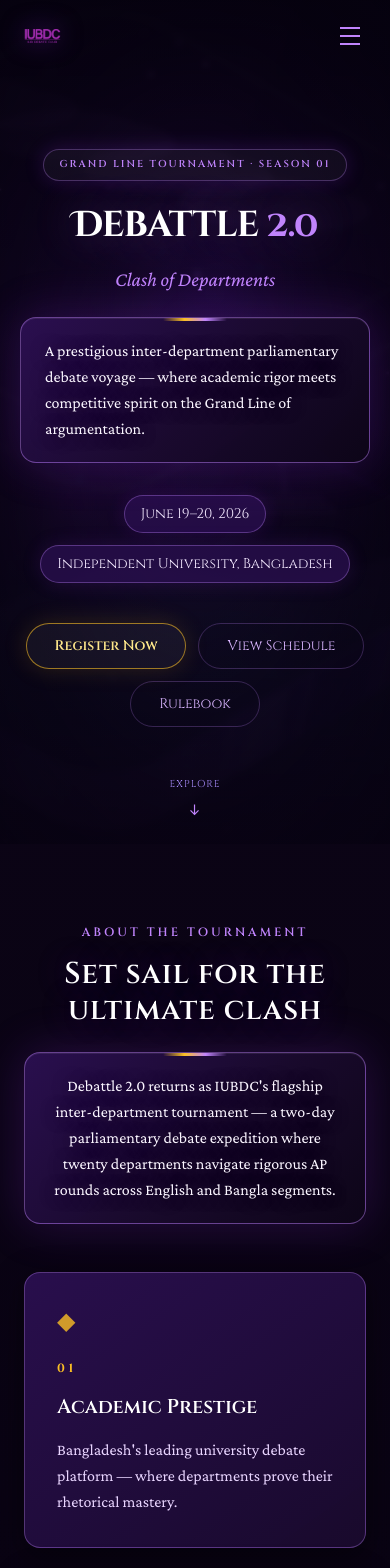
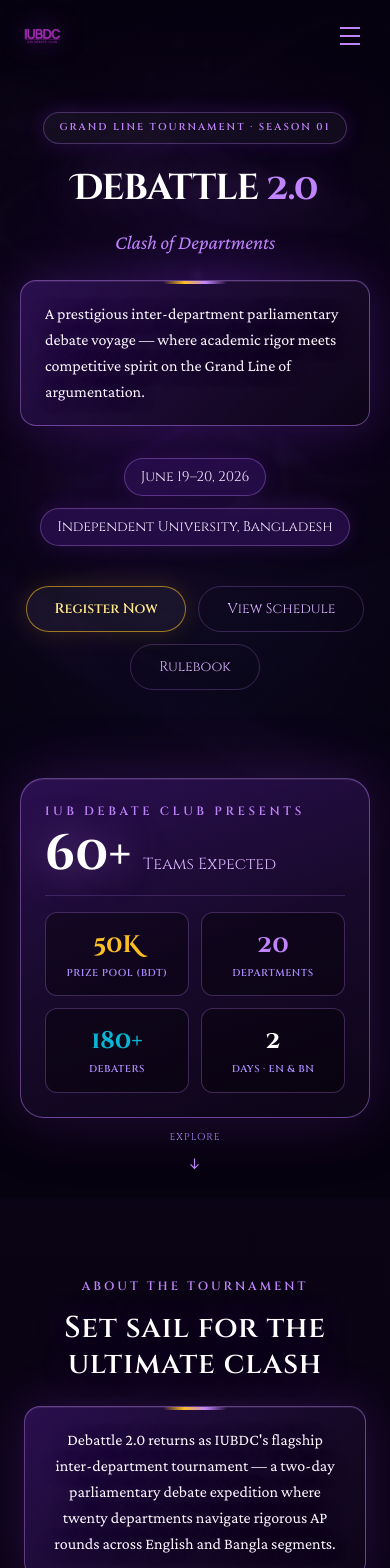
Before and after one commit to FarHanZzzz/Debattle2.0, a React (Vite) app: page / in a window 390 px wide. Shown: the top 1568 px of the page. Built offline with nearby package versions, Linux system fonts and the light colour scheme.

Commit message:
Fix Hero stats visibility on mobile

```diff
--- a/src/components/Hero.tsx
+++ b/src/components/Hero.tsx
@@ -89,7 +89,7 @@
           </motion.div>
 
           <motion.div
-            className="hidden md:block"
+            className="mt-12 lg:mt-0"
             initial={{ opacity: 0, x: 24 }}
             animate={{ opacity: 1, x: 0 }}
             transition={{ delay: 1.8, duration: 1 }}
```
